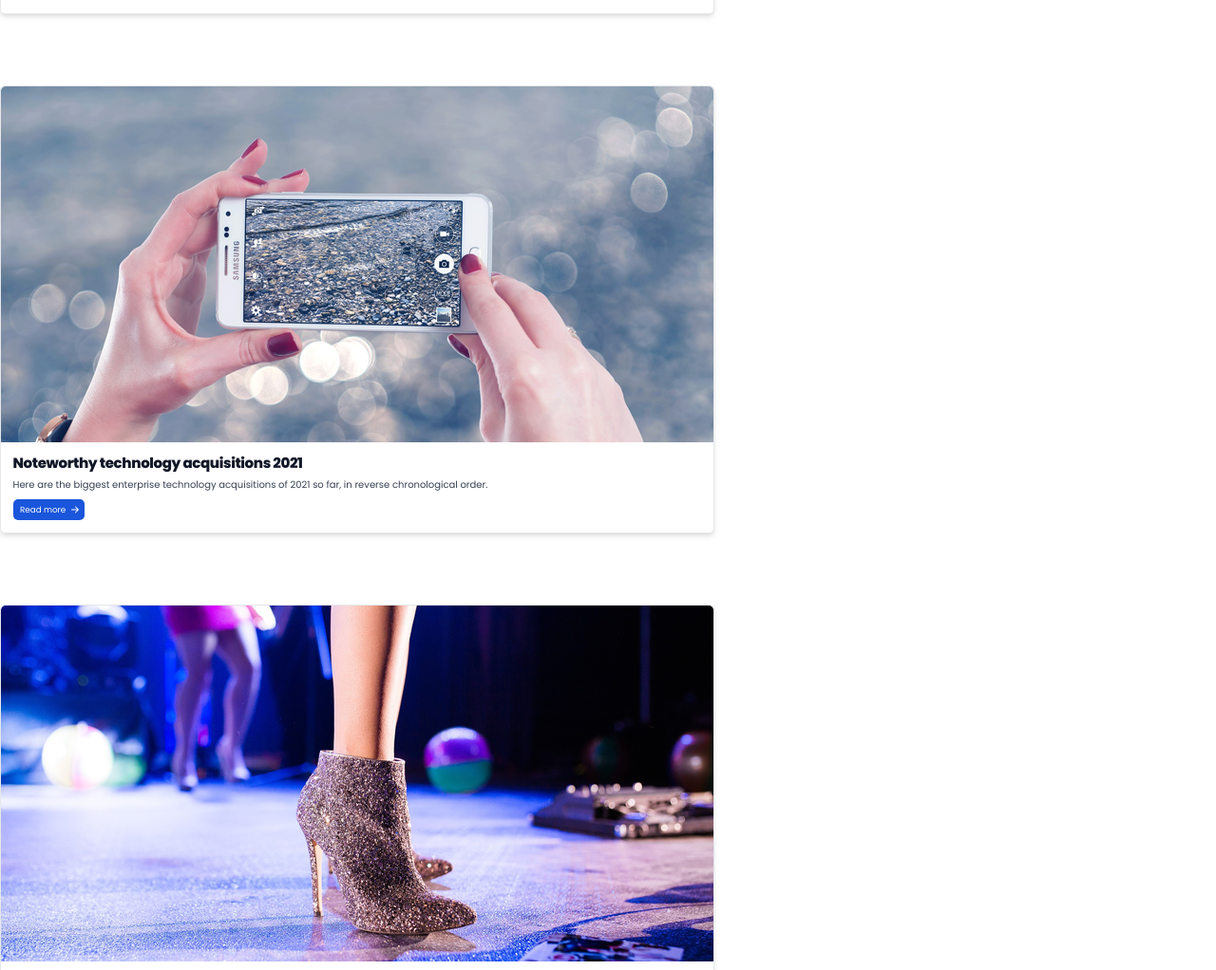
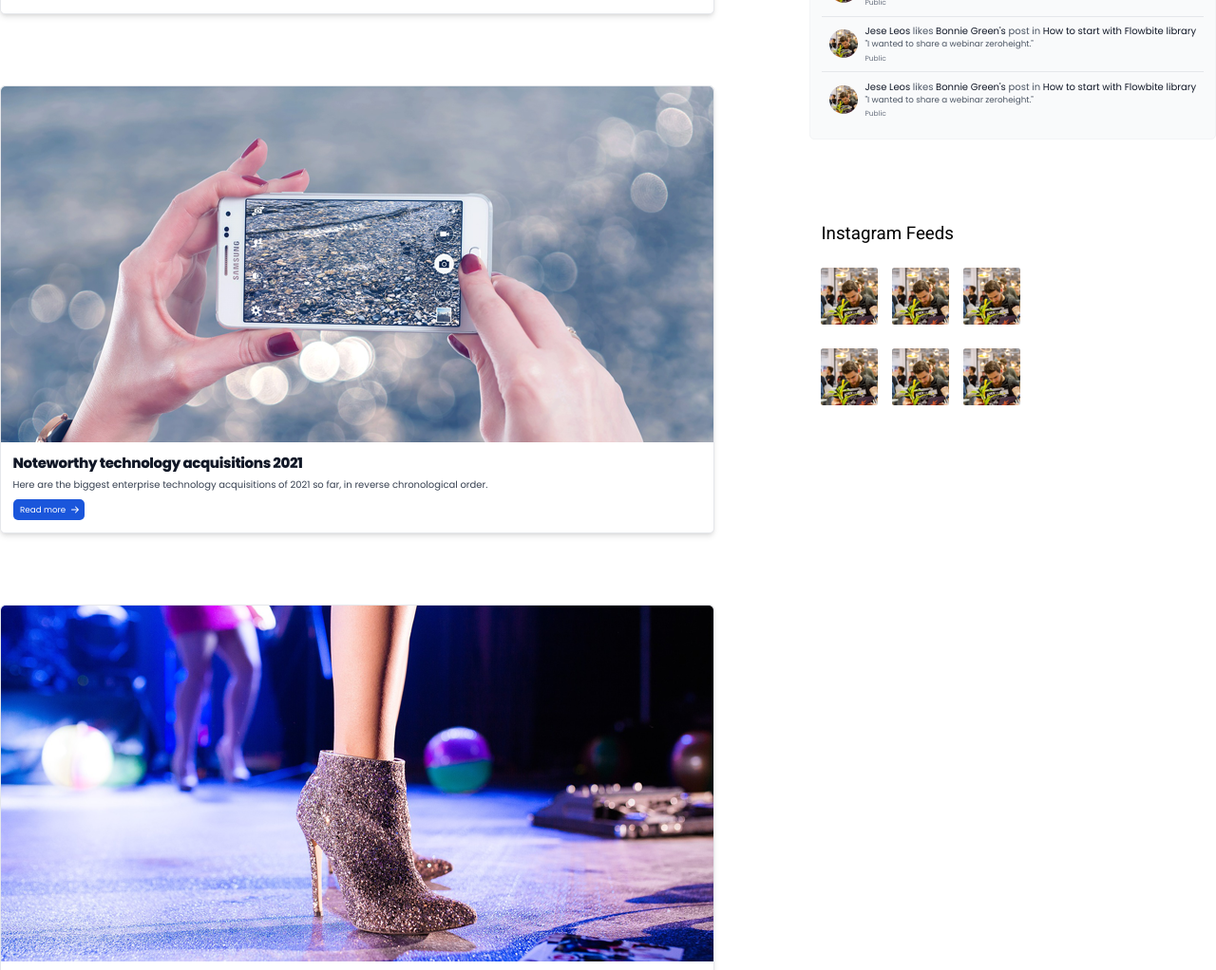
Before and after one commit to FarhanMasoodKhan/Creative-Marketing, a plain HTML site: page blogs.html in a window 1280 px wide. Shown: the part 997-2019 px from the top of the page at 95% size. Drawn offline with nearby package versions, Linux system fonts and the light colour scheme.

Commit message:
Day 7 - Last commit

```diff
--- a/blogs.html
+++ b/blogs.html
@@ -292,8 +292,8 @@
   </div>
 </div>
 </form>
-                </aside>
-
+ </aside>
+ <br><br><br><br><br>
               <!-- Catagory -->
               <aside class="catagory-box">
 <div class="overflow-x-auto relative">
@@ -329,12 +329,11 @@
       </tbody>
   </table>
 </div>
+</aside>
 
-              </aside>
-
+<br><br><br><br><br>
               <!-- recent posts -->
-              <aside class="recent-posts">
-
+<aside class="recent-posts">
 <div class="p-5 bg-gray-50 rounded-lg border border-gray-100 dark:bg-gray-800 dark:border-gray-700">
   <time class="text-lg font-semibold text-gray-900 dark:text-white">Recent Post</time>
   <ol class="mt-4 divide-y divider-gray-200 dark:divide-gray-700">
@@ -388,16 +387,29 @@
       </li>
   </ol>
 </div>
-
-              </aside>
-
+</aside>
+<br><br><br><br><br>
               <!-- Tag Clouds -->
               <aside class="tag-clouds">
 
               </aside>
 
               <!-- Instagram Feed -->
-              <aside class="insta-feed"></aside>
+              <aside class="insta-feed">
+                <div class="flex flex-col insta-box">
+                  <h2 class="px-5 py-5 text-3xl ">Instagram Feeds</h2>
+                  <div class="flex flex-row space-x-6 px-5 py-5 feed-row-1">
+                    <img class="w-24 h-24 rounded" src="/assets/img/post_1.png" alt="Medium avatar">
+                    <img class="w-24 h-24 rounded" src="/assets/img/post_1.png" alt="Medium avatar">
+                    <img class="w-24 h-24 rounded" src="/assets/img/post_1.png" alt="Medium avatar">
+                  </div>
+                  <div class="flex flex-row space-x-6 px-5 py-5 feed-row-2">
+                    <img class="w-24 h-24 rounded" src="/assets/img/post_1.png" alt="Medium avatar">
+                    <img class="w-24 h-24 rounded" src="/assets/img/post_1.png" alt="Medium avatar">
+                    <img class="w-24 h-24 rounded" src="/assets/img/post_1.png" alt="Medium avatar">
+                  </div>
+                </div>
+              </aside>
 
 
 
```
